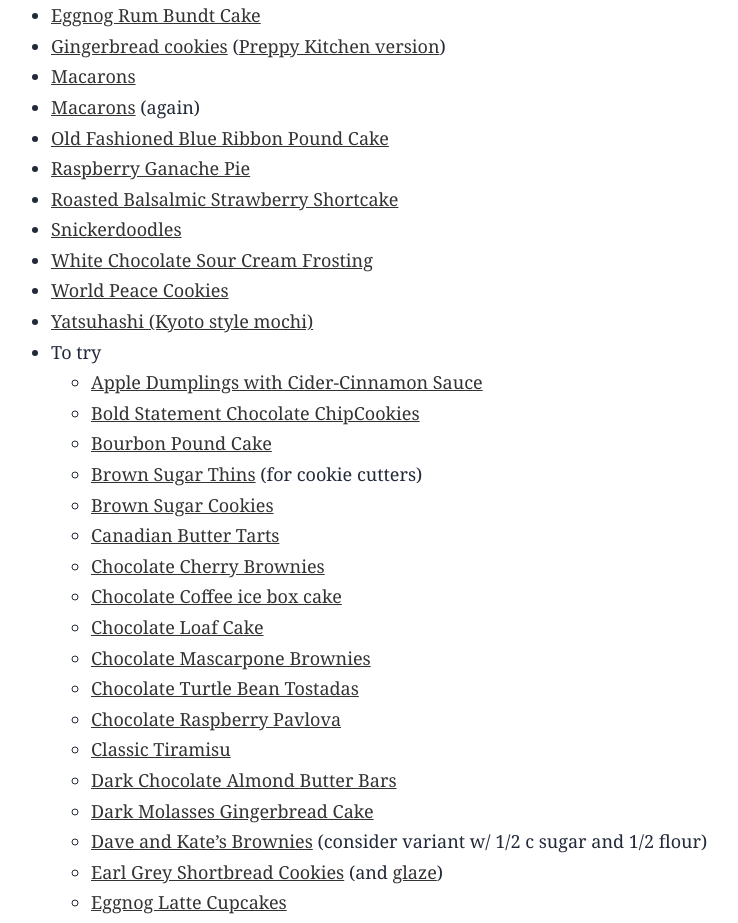
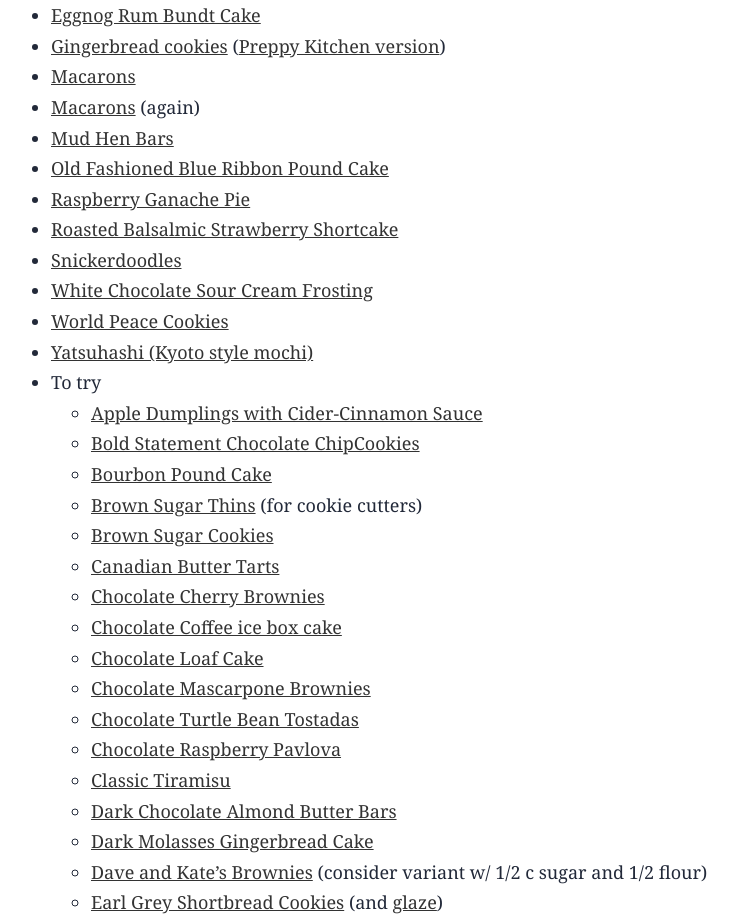
Before and after one commit to ErikaRS/erikars.com, an Astro site in the folder site/: page /recipes in a window 1280 px wide. Shown: the part 5357-6280 px from the top of the page, without its empty margins (269-1007 px from the left). Built offline with nearby package versions, Linux system fonts and the light colour scheme; Astro itself is replaced by a stand-in of ours.

Commit message:
Added Mud Hen Bars

```diff
--- a/site/src/pages/recipes/index.md
+++ b/site/src/pages/recipes/index.md
@@ -159,6 +159,7 @@ title: Recipes
 - [Gingerbread cookies](https://www.google.com/url?q=https%3A%2F%2Fwww.geniuskitchen.com%2Frecipe%2Fthe-most-wonderful-gingerbread-cookies-80156&sa=D&sntz=1&usg=AFQjCNHg88OL0sf2T--W20briF2tDTCnZw) ([Preppy Kitchen version](https://preppykitchen.com/gingerbread-men/))
 - [Macarons](https://www.google.com/url?q=https%3A%2F%2Fblogs.nordstrom.com%2Ffashion%2Fhow-to-make-macarons-the-perfect-holiday-and-hostess-gift%2F&sa=D&sntz=1&usg=AFQjCNF-C6T-rmym_VCz59a86Xgj5irbdg)
 - [Macarons](https://tasty.co/recipe/macarons) (again)
+- [Mud Hen Bars](https://www.thekitchn.com/mud-hen-bars-recipe-23748865)
 - [Old Fashioned Blue Ribbon Pound Cake](https://www.callmepmc.com/old-fashioned-blue-ribbon-pound-cake/)
 - [Raspberry Ganache Pie](http://www.google.com/url?q=http%3A%2F%2Fwww.kraftrecipes.com%2Frecipes%2Fraspberry-ganache-pie-55716.aspx&sa=D&sntz=1&usg=AFQjCNFPvgzp0FUe90VItNIuuhgskxlEOg)
 - [Roasted Balsalmic Strawberry Shortcake](http://www.google.com/url?q=http%3A%2F%2Fwww.completelydelicious.com%2Froasted-balsamic-strawberry-shortcakes%2F&sa=D&sntz=1&usg=AFQjCNEDST-ljFBSxTXpTjK_L1uppmkIXw)
```
